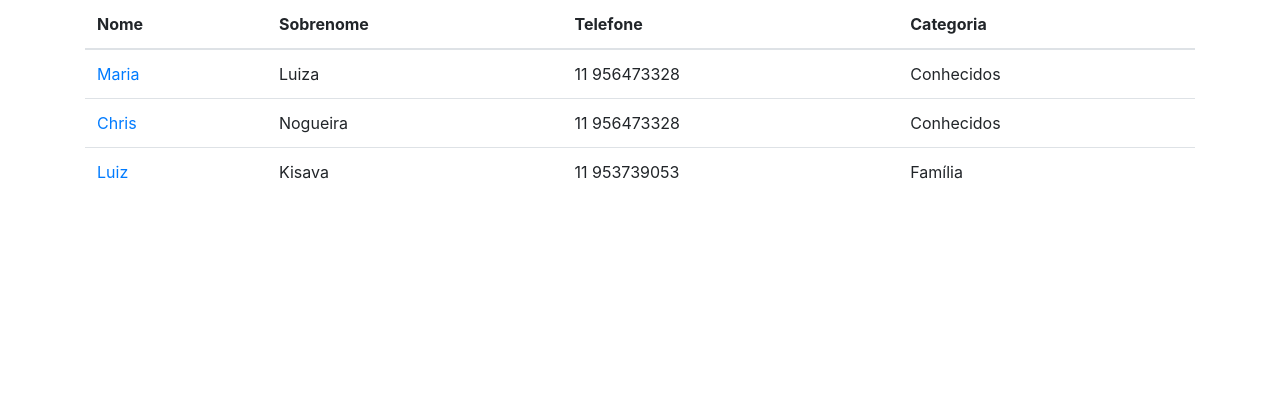
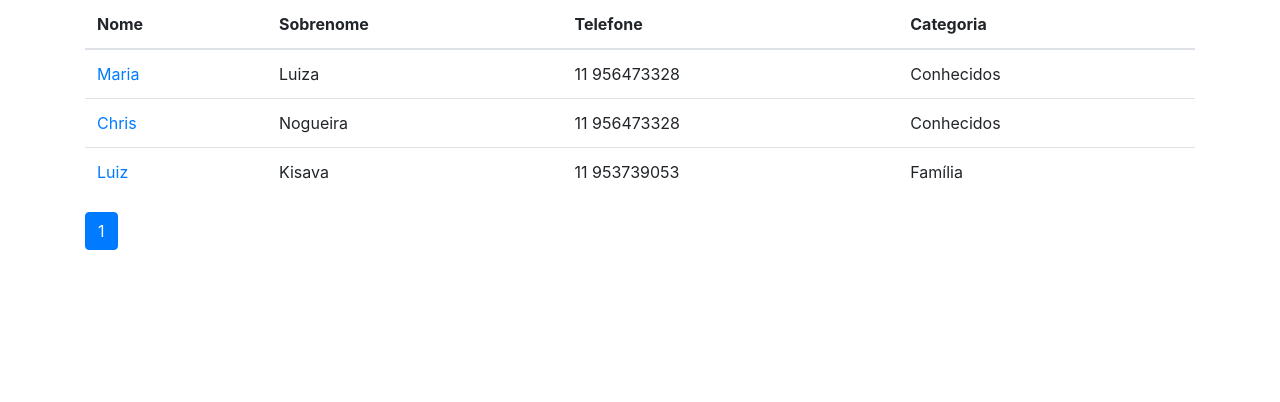
Before and after one commit to ceilon-art/Projeto_Agenda, a Django app: page / in a window 1280 px wide. Shown: the part 161-563 px from the top of the page. Run offline with Django 3.2, Linux system fonts and the light colour scheme; data comes from the database, SQL or seed files in the repository; some libraries are stand-ins or nearby versions.

Commit message:
Pagination with Paginator

```diff
--- a/contatos/templates/contatos/index.html
+++ b/contatos/templates/contatos/index.html
@@ -27,4 +27,24 @@
       {% endfor %}
     </tbody>
   </table>
+
+  <nav aria-label="Page navigation example">
+    <ul class="pagination">
+      {% for pagina in contatos.paginator.page_range %}
+        {% if contatos.number == pagina %}
+          <li class="page-item active">
+            <a class="page-link" href="?p={{ pagina }}">
+              {{ pagina }}
+            </a>
+          </li>
+        {% else %}
+          <li class="page-item ">
+            <a class="page-link" href="?p={{ pagina }}">
+              {{ pagina }}
+            </a>
+          </li>
+        {% endif %}
+      {% endfor %}
+    </ul>
+  </nav>
 {% endblock %}
--- a/contatos/views.py
+++ b/contatos/views.py
@@ -1,9 +1,15 @@
 from django.shortcuts import render, get_object_or_404
 from .models import Contato
+from django.core.paginator import Paginator
 
 
 def index(request):
     contatos = Contato.objects.all()
+    paginator = Paginator(contatos, 15)
+
+    page = request.GET.get('p')
+    contatos = paginator.get_page(page)
+
     return render(request, 'contatos/index.html', {
         'contatos': contatos
     })
```
